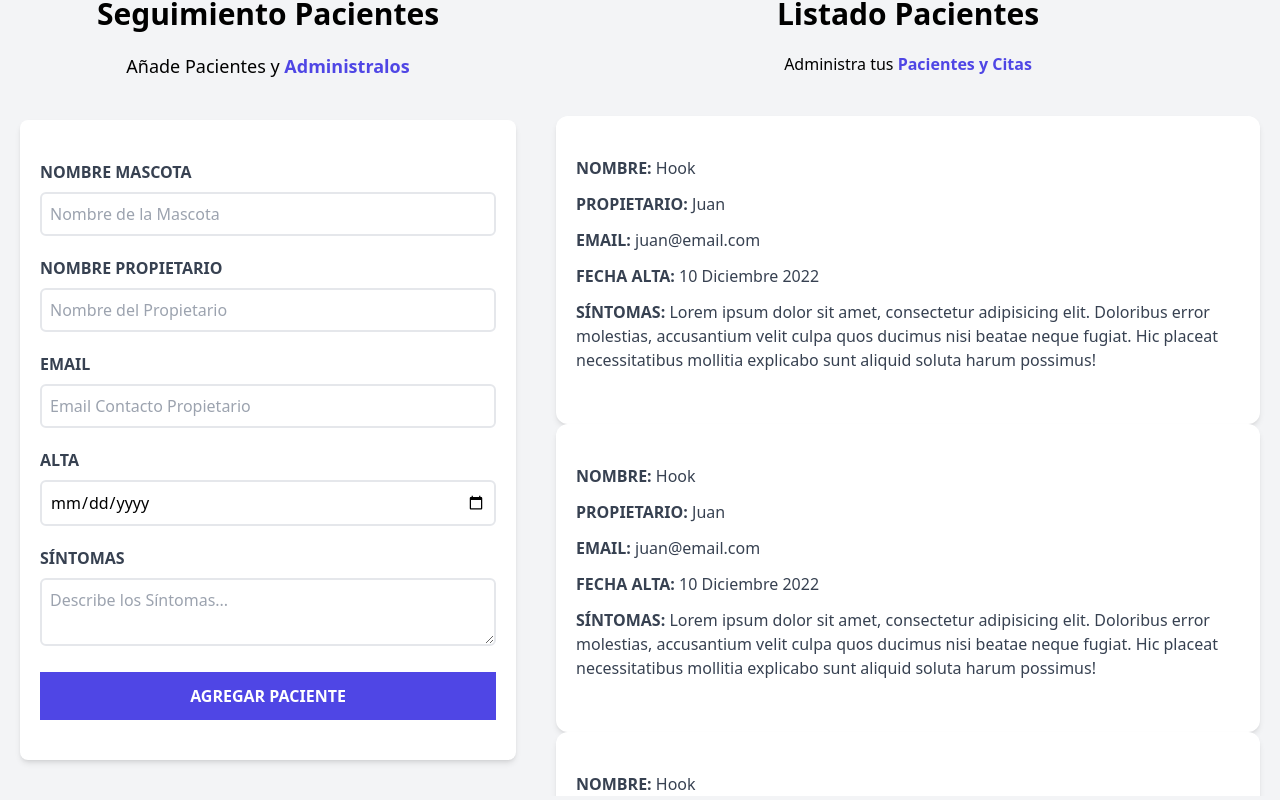
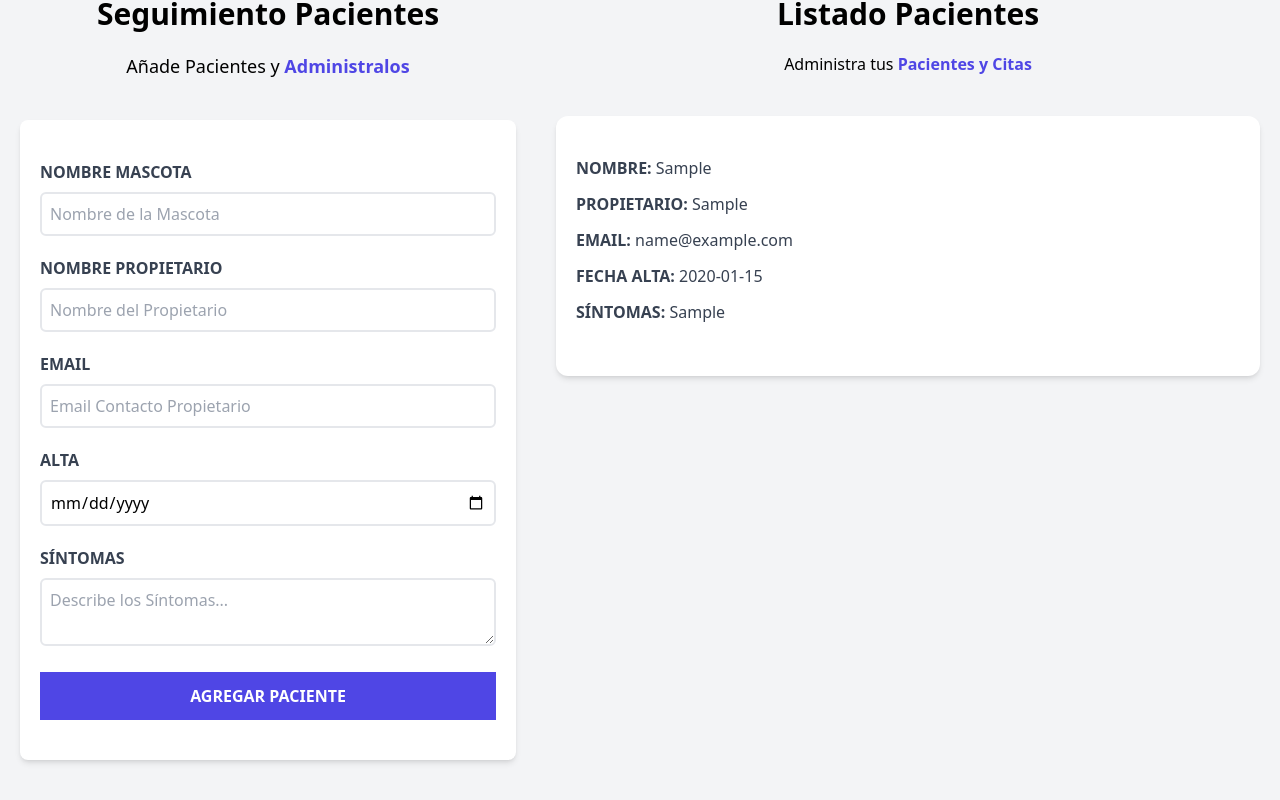
Before and after one commit to davideperez/patients_admin_react_vite, a React (Vite) app: page / in a window 1280 px wide. Both pictures are taken after typing "Sample", "Sample", "name@example.com", "2020-01-15", "Sample" into the empty fields and a click on the input "Agregar Paciente". Shown: the part 180-980 px from the top of the page. Built offline with nearby package versions, Linux system fonts and the light colour scheme.

Commit message:
Implemented the Listado Pacientes's pacientes creation via props. Implemented the dynamic filling of Paciente component properties via App.jsx and ListadoPacientes.jsx props, and warninggit add . key prop is wrong implemented as an example of bad React practices, will be solved in the next commit.

```diff
--- a/src/App.jsx
+++ b/src/App.jsx
@@ -7,17 +7,18 @@ function App() {
   const [pacientes, setPacientes] = useState([])
 
 
-
   return (
     <div className="container mx-auto mt-20">
+    <Header />
 
-    <Header />
     <div className="mt-12 md:flex">
       <Formulario
         pacientes = { pacientes }
         setPacientes = { setPacientes }
       />
-      <ListadoPacientes />
+      <ListadoPacientes
+        pacientes = { pacientes }
+      />
     </div>
 
     </div>
--- a/src/components/ListadoPacientes.jsx
+++ b/src/components/ListadoPacientes.jsx
@@ -1,6 +1,8 @@
 import Paciente from "./Paciente"
 
-const ListadoPacientes = () => {
+const ListadoPacientes = ({pacientes}) => {
+
+
   return (
     <div className=" md:w-1/2 lg:w-3/5 md:h-screen overflow-y-scroll ">
       <h2 className=" font-black text-center text-3xl">Listado Pacientes</h2>
@@ -9,16 +11,12 @@ const ListadoPacientes = () => {
         <span className="text-indigo-600 font-bold">Pacientes y Citas</span>
       </p>
 
-      <Paciente />
-      <Paciente />
-      <Paciente />
-      <Paciente />
-      <Paciente />
-      <Paciente />
-      <Paciente />
-      <Paciente />
-      <Paciente />
-      <Paciente />
+      { pacientes.map( (paciente, index) => (
+        <Paciente
+          key = { index }
+          paciente = { paciente }
+        />
+      ))}
 
     </div>
   )
--- a/src/components/Paciente.jsx
+++ b/src/components/Paciente.jsx
@@ -1,21 +1,24 @@
 
-const Paciente = () => {
-  return (
-    <div className="mx-5 bg-white shadow-md  px-5 py-10 rounded-xl">
+const Paciente = ({paciente}) => {
+
+    const { nombre, propietario, email, fecha, sintomas } = paciente
+
+    return (
+    <div className="mx-5 mb-5 bg-white shadow-md  px-5 py-10 rounded-xl">
         <p className="font-bold mb-3 text-gray-700 uppercase">Nombre: {''}
-            <span className="font-normal normal-case">Hook</span>
+            <span className="font-normal normal-case">{nombre}</span>
         </p>
         <p className="font-bold mb-3 text-gray-700 uppercase">Propietario: {''}
-            <span className="font-normal normal-case">Juan</span>
+            <span className="font-normal normal-case">{propietario}</span>
         </p>
         <p className="font-bold mb-3 text-gray-700 uppercase">Email: {''}
-            <span className="font-normal normal-case">juan@email.com</span>
+            <span className="font-normal normal-case">{email}</span>
         </p>
         <p className="font-bold mb-3 text-gray-700 uppercase">Fecha Alta: {''}
-            <span className="font-normal normal-case">10 Diciembre 2022</span>
+            <span className="font-normal normal-case">{fecha}</span>
         </p>
         <p className="font-bold mb-3 text-gray-700 uppercase">Síntomas: {''}
-            <span className="font-normal normal-case">Lorem ipsum dolor sit amet, consectetur adipisicing elit. Doloribus error molestias, accusantium velit culpa quos ducimus nisi beatae neque fugiat. Hic placeat necessitatibus mollitia explicabo sunt aliquid soluta harum possimus!</span>
+            <span className="font-normal normal-case">{sintomas}</span>
         </p>
     </div>
   )
```
Also changed, not shown: src/components/Formulario.jsx (line endings or trailing spaces).
